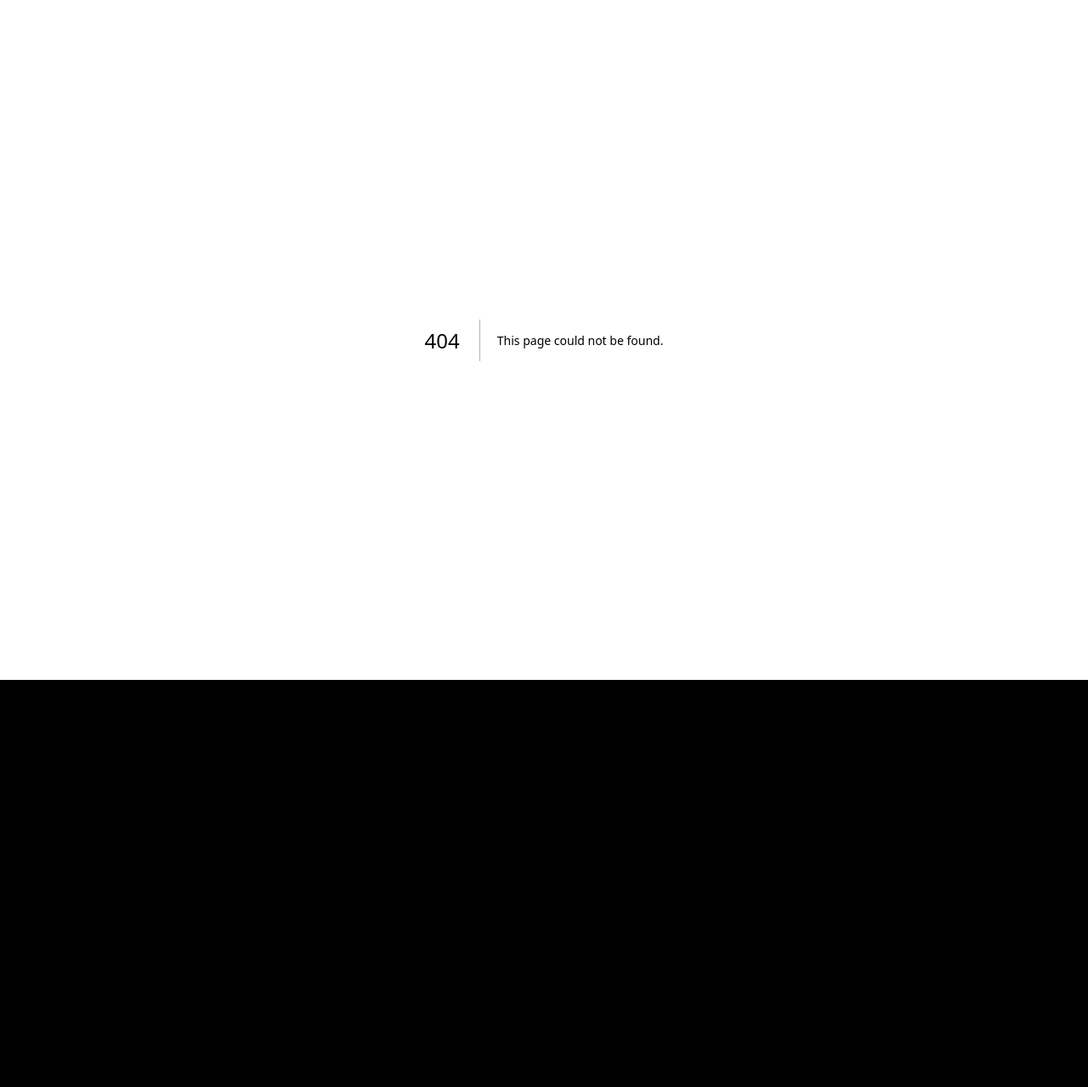
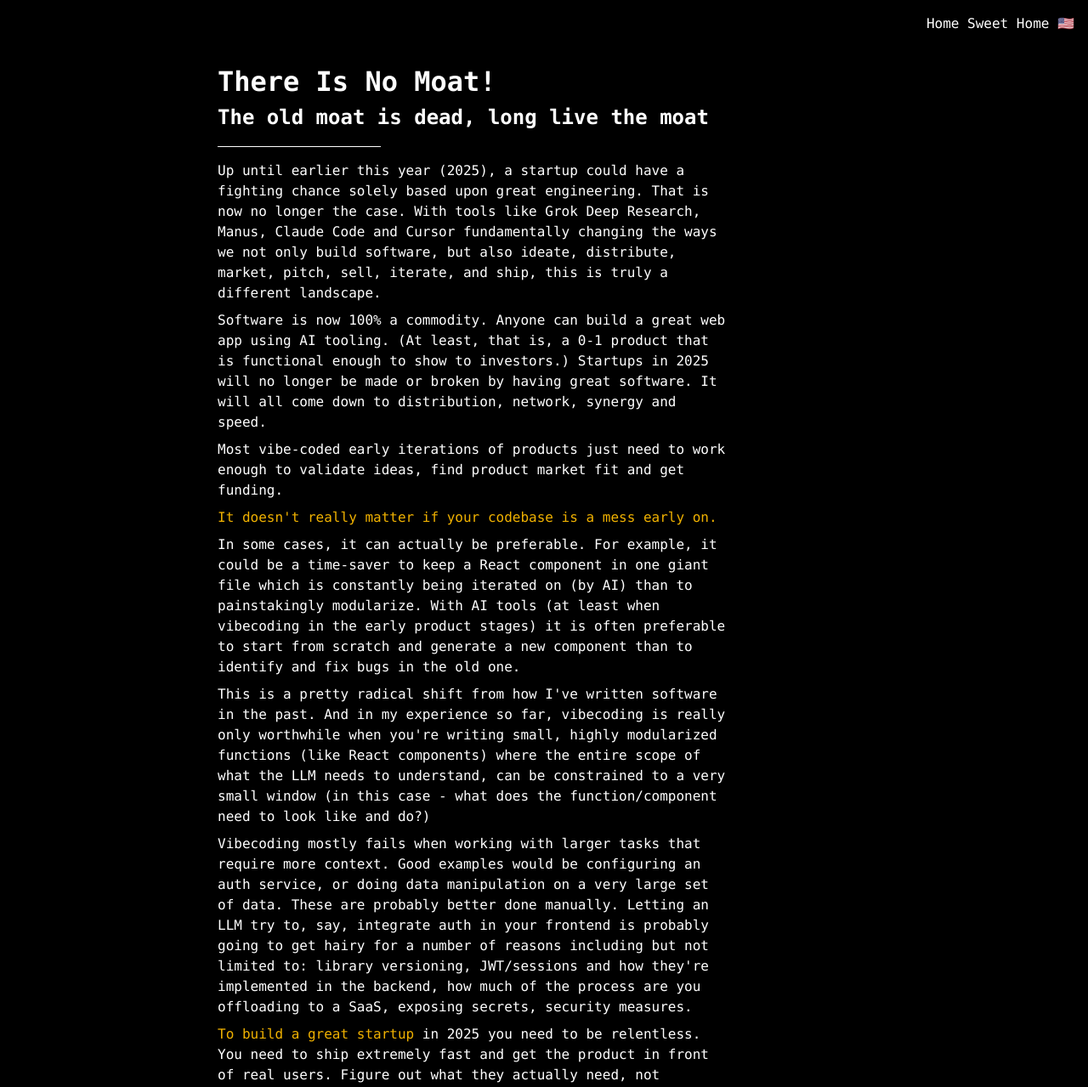
Before and after one commit to chriswillsflannery/chriswillsflannery, a Next.js app: page /post/thereIsNoMoat in a window 1280 px wide. Before the commit this address had no page. Shown: the top 1279 px of the page at 85% size. Before the commit the page ends 800 px from the top, so only its background shows below. Built offline with nearby package versions, Linux system fonts and the light colour scheme.

Commit message:
we wear the hats

```diff
--- a/src/app/page.tsx
+++ b/src/app/page.tsx
@@ -15,6 +15,9 @@ const Home = () => {
         <h1 className="text-2xl font-bold mb-4">{`Hello There.`}</h1>
 
         <ul className="list-disc pl-5 space-y-2">
+          <ListItem href="./post/thereIsNoMoat">
+            Sun Mar 22, 2025: There Is No <span className="text-yellow-200">Moat!</span>
+          </ListItem>
           <ListItem href="./post/inspirations">
             I owe my love of programming to these things
           </ListItem>
--- /dev/null
+++ b/src/app/post/thereIsNoMoat/page.tsx
@@ -0,0 +1,80 @@
+import { HL } from "@/components/HorizontalLine";
+
+export default function ThereIsNoMoat() {
+  return (
+    <>
+      <main>
+        <h1>There Is No Moat!</h1>
+        <h2>The old moat is dead, long live the moat</h2>
+        <HL />
+        <article style={{ maxWidth: "600px", lineHeight: "24px" }}>
+          <p>
+            Up until earlier this year (2025), a startup could have a fighting chance
+            solely based upon great engineering. That is now no longer the case. With tools
+            like Grok Deep Research, Manus, Claude Code and Cursor fundamentally changing the
+            ways we not only build software, but also ideate, distribute, market, pitch, sell,
+            iterate, and ship, this is truly a different landscape.
+            </p>
+            <p>
+              Software is now 100% a commodity. Anyone can build a great web app using AI tooling.
+              (At least, that is, a 0-1 product that is functional enough to show to investors.)
+              Startups in 2025 will no longer be made or broken by having great software. It will
+              all come down to distribution, network, synergy and speed.
+            </p>
+            <p>
+              Most vibe-coded early iterations of products just need to work enough to validate ideas,
+              find product market fit and get funding.
+            </p>
+            <p className="text-yellow-500">
+              It doesn&apos;t really matter if your codebase is a mess early on.
+            </p>
+            <p>
+              In some cases, it can actually be preferable. For example, it could be a time-saver to keep
+              a React component in one giant file which is constantly being iterated on (by AI) than to
+              painstakingly modularize. With AI tools (at least when vibecoding in the early product stages)
+              it is often preferable to start from scratch and generate a new component than to identify and
+              fix bugs in the old one.
+            </p>
+            <p>
+              This is a pretty radical shift from how I&apos;ve written software in the past. And in my experience so
+              far, vibecoding is really only worthwhile when you&apos;re writing small, highly modularized functions
+              (like React components) where the entire scope of what the LLM needs to understand, can be constrained
+              to a very small window (in this case - what does the function/component need to look like and do?)
+            </p>
+            <p>
+              Vibecoding mostly fails when working with larger tasks that require more context. Good examples would be
+              configuring an auth service, or doing data manipulation on a very large set of data. These are probably
+              better done manually. Letting an LLM try to, say, integrate auth in your frontend is probably going to get hairy
+              for a number of reasons including but not limited to: library versioning, JWT/sessions and how they&apos;re implemented
+              in the backend, how much of the process are you offloading to a SaaS, exposing secrets, security measures.
+            </p>
+            <p>
+              <span className="text-yellow-500">To build a great startup</span> in 2025 you need to be relentless. You need
+              to ship extremely fast and get the product in front of real users. Figure out what they actually need, not
+              necessarily what they say they need. Have someone in leadership who is the &quot;idea&quot; person. Ideally this person
+              should be technical. They should understand AI, and they should keep on the bleeding edge of trends.
+            </p>
+            <p>
+              New software creation is increasingly becoming the domain of technical people who have a breadth and depth of
+              understanding of traditional SWE experiences and schooling/education, but also keep on the bleeding edge
+              of AI tooling. It is imperative to understand which tools are at your disposal, when and how to use them.
+              And perhaps just as importantly, when not to use them. When estimating a project or task, it&apos;s imperative to
+              be able to predict whether using AI to build code will speed you up or slow you down.
+            </p>
+            <p>
+              It&apos;s also increasingly difficult for startups to find and hire these sorts of people. Most applicants fall into
+              one or the other category - they have the technicals down but haven&apos;t kept up (or are resistant to keeping up)
+              with modern AI practices, or they&apos;re non-technical vibecoders who are using LLMs to spin up code they don&apos;t
+              understand. Both have their disadvantages.
+            </p>
+            <p>
+              We are entering a new age of product creation. We need people who can be jack-of-all-trades, who are relentless,
+              who are hungry and who are technical or willing to become technical. <span className="text-yellow-500">We are
+              wearing all the hats.</span> We need to be wearing all the hats. If we don&apos;t wear the hats, 10 other startups
+              will be wearing the hats tomorrow. We are tastemakers. We must wear the hats.
+            </p>
+        </article>
+      </main>
+    </>
+  );
+}
```
